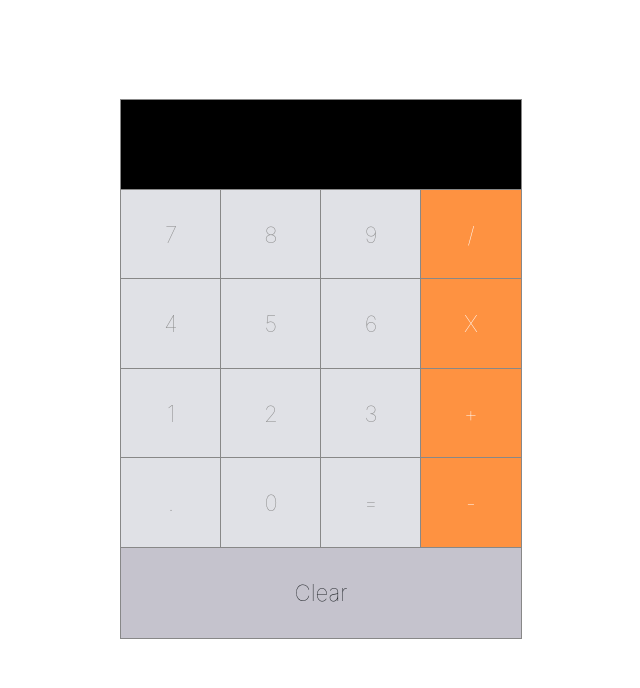
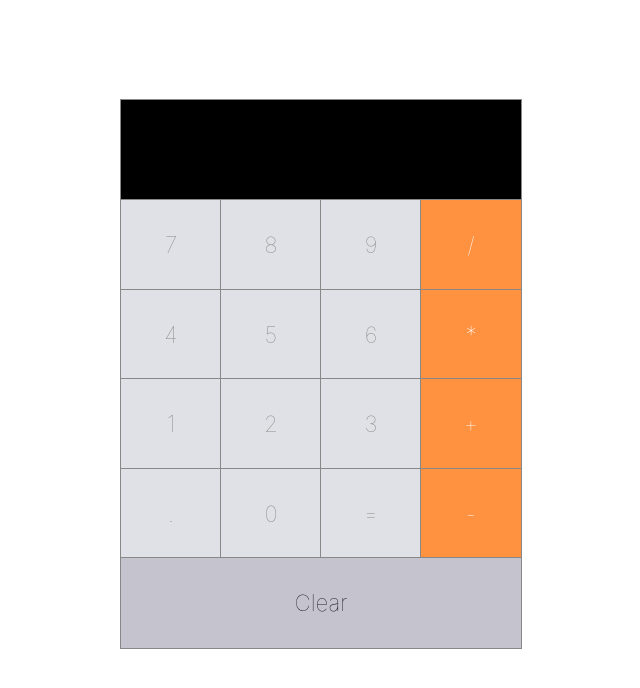
Before and after one commit to JEmnetu/react-calculator, a React (Create React App) app: page / in a window 1280 px wide. Shown: the top 688 px of the page, without its empty margins (304-944 px from the left). Built offline with nearby package versions, Linux system fonts and the light colour scheme.

Commit message:
brought it mathjs and implemented evaluation logic

```diff
--- a/package.json
+++ b/package.json
@@ -8,6 +8,7 @@
     "@testing-library/user-event": "^7.2.1",
     "bootstrap": "^4.5.0",
     "bootswatch": "^4.5.0",
+    "mathjs": "^7.2.0",
     "react": "^16.13.1",
     "react-dom": "^16.13.1",
     "react-scripts": "3.4.1"
--- a/src/App.css
+++ b/src/App.css
@@ -38,6 +38,10 @@ body,
   outline: solid 1px #888;
 }
 
+.button-wrapper:hover {
+  opacity: 0.5;
+}
+
 .operator {
   background-color: #fe9241;
   color: white;
@@ -46,12 +50,13 @@ body,
 /* Input */
 
 .input {
-  height: 4em;
+  height: 2.5em;
   display: flex;
   justify-content: flex-end;
   align-items: center;
   font-weight: bold;
-  font-size: 1.4em;
+  font-size: 2.5em;
+  font-family: sans-serif;
   background: black;
   color: white;
 
@@ -72,4 +77,15 @@ body,
   background-color: #c5c3cd;
   flex: 1;
   outline: 1px solid #888;
+  cursor: pointer;
 }
+
+.clearBtn:hover {
+  opacity: 0.8;
+}
+
+/* Special Buttons */
+
+.special-btn {
+  background-color: #c5c3cd;
+}
--- a/src/App.jsx
+++ b/src/App.jsx
@@ -1,15 +1,51 @@
 import React, { Component } from "react";
+import * as math from "mathjs";
 import "./App.css";
 import Button from "./components/Button";
 import Input from "./components/Input";
 import ClearBtn from "./components/ClearBtn";
+import SpecialBtn from "./components/SpecialBtn";
 
 class App extends Component {
   state = { input: "" };
 
   addToInput = (val) => {
+    if (val === "/" || val === "*" || val === "+" || val === "-") {
+      if (this.state.input === "") {
+        return;
+      }
+    }
     this.setState({ input: this.state.input + val });
   };
+
+  handleEqual = () => {
+    if (this.state.input === "" || this.state.input === ".") {
+      return;
+    }
+    this.setState({ input: math.evaluate(this.state.input) });
+  };
+
+  // flipSign = () => {
+  //   if (
+  //     this.state.input === "" ||
+  //     this.state.input === "." ||
+  //     this.state.input === "0"
+  //   ) {
+  //     return;
+  //   }
+  //   this.setState({ input: parseInt(this.state.input) * -1 });
+  // };
+
+  // findPercent = () => {
+  //   if (
+  //     this.state.input === "" ||
+  //     this.state.input === "." ||
+  //     this.state.input === "0"
+  //   ) {
+  //     return;
+  //   }
+  //   this.setState({ input: parseInt(this.state.input) / 100 });
+  // };
   render() {
     return (
       <div className="app">
@@ -17,6 +53,7 @@ class App extends Component {
           <div className="row">
             <Input className="input" input={this.state.input} />
           </div>
+
           <div className="row">
             <Button add={this.addToInput}>7</Button>
             <Button add={this.addToInput}>8</Button>
@@ -27,7 +64,7 @@ class App extends Component {
             <Button add={this.addToInput}>4</Button>
             <Button add={this.addToInput}>5</Button>
             <Button add={this.addToInput}>6</Button>
-            <Button add={this.addToInput}>X</Button>
+            <Button add={this.addToInput}>*</Button>
           </div>
           <div className="row">
             <Button add={this.addToInput}>1</Button>
@@ -38,11 +75,15 @@ class App extends Component {
           <div className="row">
             <Button add={this.addToInput}>.</Button>
             <Button add={this.addToInput}>0</Button>
-            <Button add={this.addToInput}>=</Button>
+            <Button add={this.handleEqual}>=</Button>
             <Button add={this.addToInput}>-</Button>
           </div>
           <div className="row">
-            <ClearBtn handleClear={() => this.setState({ input: "" })}>
+            <ClearBtn
+              handleClear={() => {
+                this.setState({ input: "" });
+              }}
+            >
               Clear
             </ClearBtn>
           </div>
--- /dev/null
+++ b/src/components/SpecialBtn.jsx
@@ -0,0 +1,11 @@
+import React from "react";
+
+const SpecialBtn = (props) => {
+  return (
+    <div className="button-wrapper special-btn" onClick={props.handleClick}>
+      {props.children}
+    </div>
+  );
+};
+
+export default SpecialBtn;
--- a/src/index.js
+++ b/src/index.js
@@ -1,7 +1,7 @@
 import React from "react";
 import ReactDOM from "react-dom";
 import "bootstrap/dist/css/bootstrap.css";
-import App from "./App";
+import App from "./App.jsx";
 import * as serviceWorker from "./serviceWorker";
 
 ReactDOM.render(
```
Also changed, not shown: 1 other file (tests, documents, lock files or other folders).
